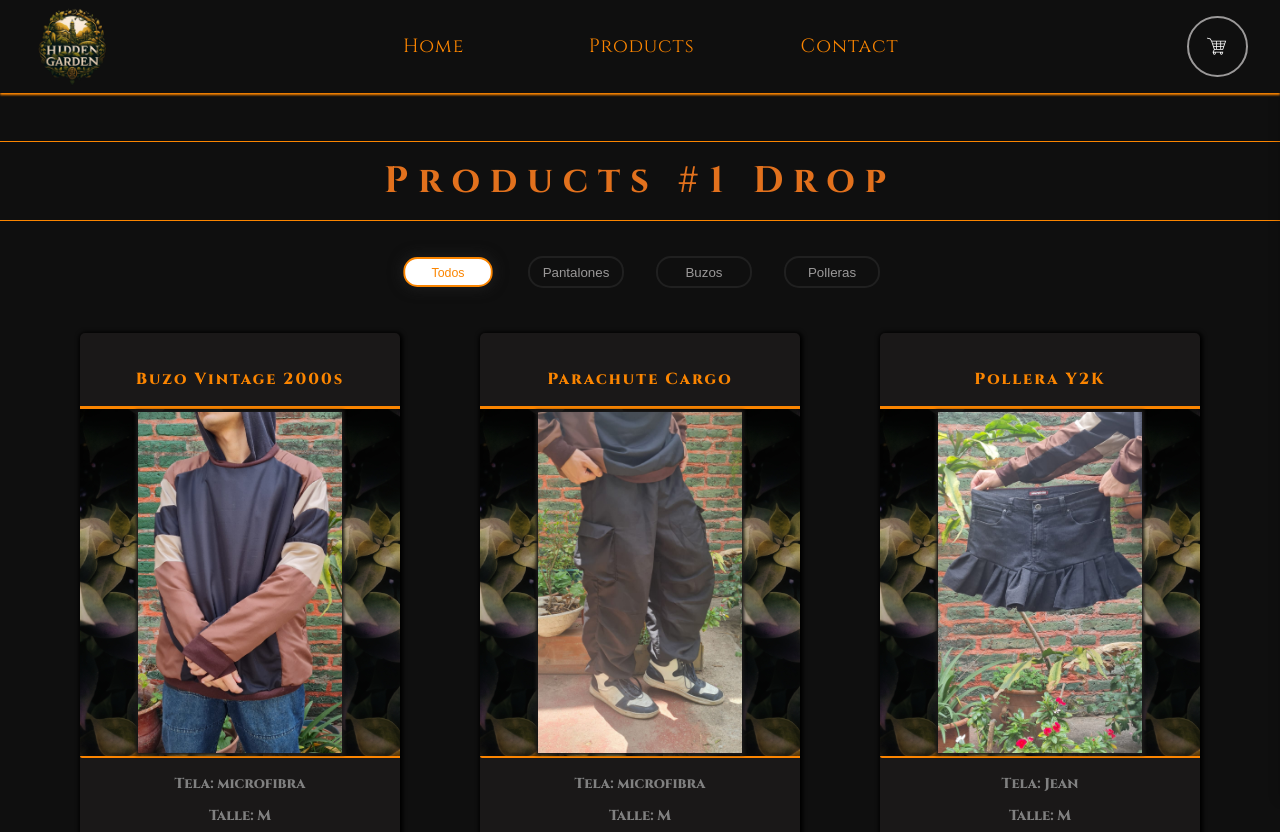
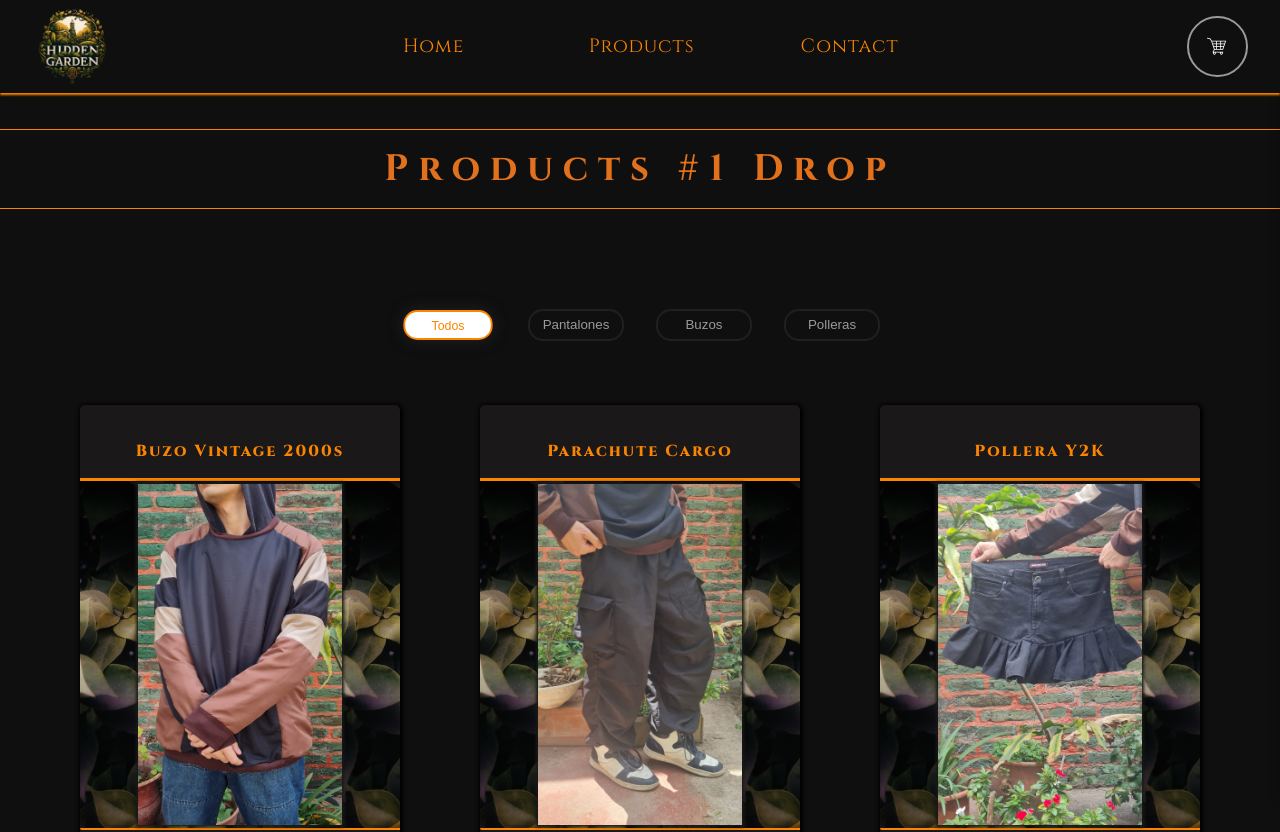
Before and after one commit to franvale581/E3-React, a React (Vite) app: page /products in a window 1280 px wide. Shown: the top 832 px of the page. Built offline with nearby package versions, Linux system fonts and the light colour scheme.

Commit message:
filters-bug-fixed

```diff
--- a/src/pages/products/productsStyled.js
+++ b/src/pages/products/productsStyled.js
@@ -3,7 +3,6 @@ import BgProductsImg from '../../assets/images/background/hero-bg-2.jpg';
 
 export const ProductSection = styled.section`
     height: 100%;
-    padding: 12rem 0;
     width: 100%;
     display: flex;
     justify-content: center;
@@ -49,7 +48,7 @@ export const StyledAddedToCartModal = styled.div.withConfig({
 
 export const ProductBanner = styled.div`
     width: 100%;
-    height: 11rem;
+    height: 9.5rem;
     display: flex;
     justify-content: center;
     align-items: center;
@@ -96,9 +95,7 @@ export const ProductBanner = styled.div`
 }
 `
 export const ProductFilters = styled.div`
-    top: 15rem;
-    position: absolute;
-    height: 4rem;
+    padding: 4rem;
     width: 100%;
     background: transparent;
     display: flex;
@@ -108,10 +105,13 @@ export const ProductFilters = styled.div`
     @media (max-width: 510px) {
         gap: 1rem;
         padding: 0 5px;
+        padding-bottom: 2rem;
 }
 @media (max-width: 380px) {
-        gap: 0.2rem;
-        padding: 0 5px;
+        gap: 1rem;
+        flex-direction: column;
+        margin-bottom: 2rem;
+        padding: 0;
 }
 `
 export const ProductFilterBtn = styled.button`
@@ -136,7 +136,6 @@ export const ProductFilterBtn = styled.button`
 `
 
 export const ProductsContainer = styled.div`
-    margin-top: -8rem;
     padding: 0 2rem 4rem 2rem;
     display: grid;
     grid-template-columns: repeat(3, 1fr);
@@ -242,6 +241,7 @@ export const ProductsContainer = styled.div`
 export const ProductsBtnLoad = styled.button`
     height: 3rem;
     width: 10rem;
+    margin-bottom: 2rem;
     display: flex;
     align-items: center;
     justify-content: center;
```
